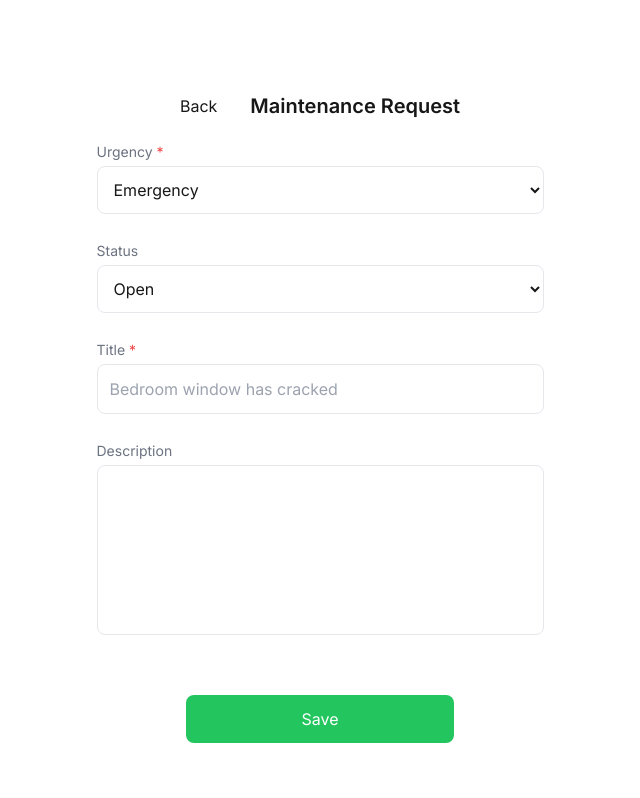
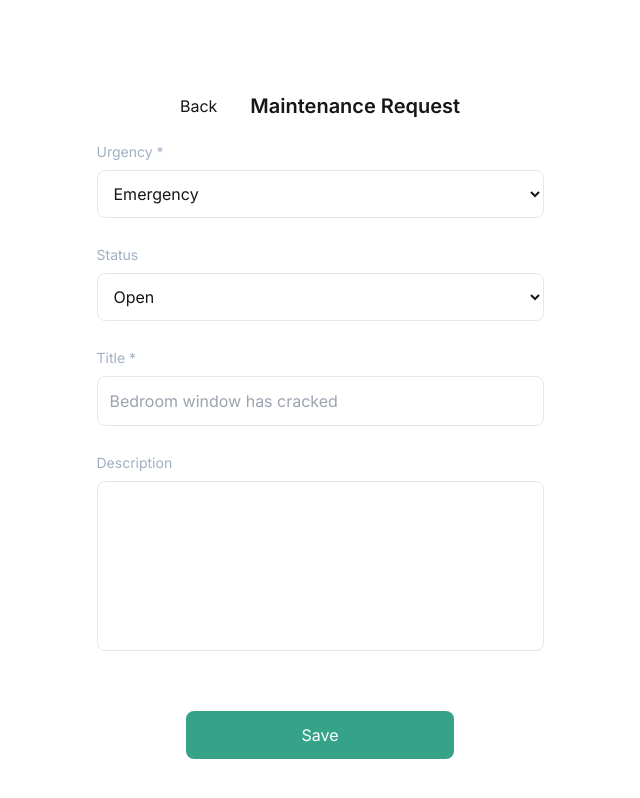
Before and after one commit to irfandyj/upsaclix_maintenance-request, a Next.js app in the folder packages/web/: page /add in a window 1280 px wide. Shown: the whole page, without its empty margins (320-960 px from the left). Built offline with nearby package versions, Linux system fonts and the light colour scheme.

Commit message:
feat(web): style label

```diff
--- a/packages/web/src/components/organisms/CreateMaintenanceTicketForm/CreateMaintenanceTicketForm.tsx
+++ b/packages/web/src/components/organisms/CreateMaintenanceTicketForm/CreateMaintenanceTicketForm.tsx
@@ -16,12 +16,12 @@ function CreateMaintenanceTicketForm() {
 
       {/* Urgency* */}
       <div>
-        <label className="block text-sm text-gray-500 mb-1">
-          Urgency <span className="text-red-500">*</span>
+        <label className="block text-sm text-[#A1AFC3] mb-2">
+          Urgency <span className="">*</span>
         </label>
         <select
           {...register("urgency", { required: true })}
-          className="w-full p-3 rounded-lg bg-white border border-gray-200 focus:outline-none focus:ring-2 focus:ring-green-500"
+          className="w-full p-3 rounded-lg bg-white border border-gray-200 focus:outline-none focus:ring-2 focus:ring-primary"
         >
           <option value="">Emergency</option>
           <option value="non_urgent">Non Urgent</option>
@@ -32,12 +32,12 @@ function CreateMaintenanceTicketForm() {
 
       {/* Status */}
       <div>
-        <label className="block text-sm text-gray-500 mb-1">
+        <label className="block text-sm text-[#A1AFC3] mb-2">
           Status
         </label>
         <select
           {...register("status")}
-          className="w-full p-3 rounded-lg bg-white border border-gray-200 focus:outline-none focus:ring-2 focus:ring-green-500"
+          className="w-full p-3 rounded-lg bg-white border border-gray-200 focus:outline-none focus:ring-2 focus:ring-primary"
         >
           <option value="Open">Open</option>
           <option value="In Progress">In Progress</option>
@@ -47,32 +47,32 @@ function CreateMaintenanceTicketForm() {
 
       {/* Title* */}
       <div>
-        <label className="block text-sm text-gray-500 mb-1">
-          Title <span className="text-red-500">*</span>
+        <label className="block text-sm text-[#A1AFC3] mb-2">
+          Title <span className="">*</span>
         </label>
         <input
           {...register("title", { required: true })}
           type="text"
           placeholder="Bedroom window has cracked"
-          className="w-full p-3 rounded-lg bg-white border border-gray-200 focus:outline-none focus:ring-2 focus:ring-green-500"
+          className="w-full p-3 rounded-lg bg-white border border-gray-200 focus:outline-none focus:ring-2 focus:ring-primary"
         />
       </div>
 
       {/* Description */}
       <div>
-        <label className="block text-sm text-gray-500 mb-1">
+        <label className="block text-sm text-[#A1AFC3] mb-2">
           Description
         </label>
         <textarea
           {...register("description")}
           rows={6}
-          className="w-full p-3 rounded-lg bg-white border border-gray-200 focus:outline-none focus:ring-2 focus:ring-green-500 resize-none"
+          className="w-full p-3 rounded-lg bg-white border border-gray-200 focus:outline-none focus:ring-2 focus:ring-primary resize-none"
         />
       </div>
       <p>{data}</p>
       <button
         type="submit"
-        className="w-full max-w-[268px] mx-auto bg-green-500 text-white py-3 px-4 rounded-lg hover:bg-green-600 transition-colors focus:outline-none focus:ring-2 focus:ring-green-500 focus:ring-offset-2"
+        className="w-full max-w-[268px] mx-auto bg-primary text-white py-3 px-4 rounded-lg hover:bg-green-600 transition-colors focus:outline-none focus:ring-2 focus:ring-primary focus:ring-offset-2"
       >
         Save
       </button>
```
